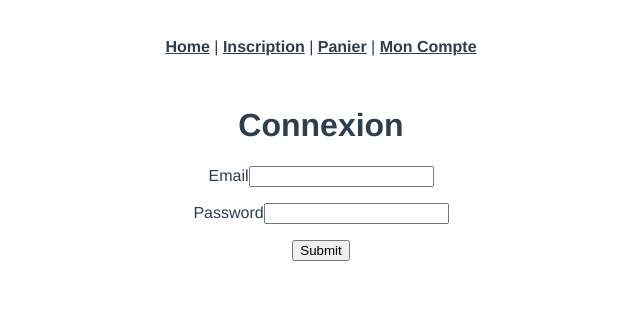
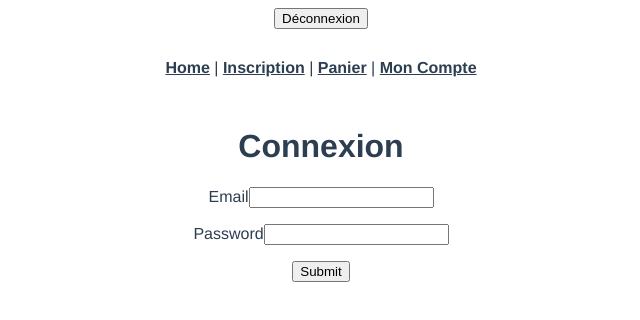
Before and after one commit to GregoryValsaint/shoppy-vue, a Vue app: page /login in a window 1280 px wide. Shown: the top 320 px of the page, without its empty margins (319-959 px from the left). Built offline with nearby package versions, Linux system fonts and the light colour scheme.

Commit message:
logout ok

```diff
--- a/src/App.vue
+++ b/src/App.vue
@@ -1,5 +1,8 @@
-<template>
+<template xmlns="http://www.w3.org/1999/html">
   <div id="app">
+    <div>
+      <button type="submit" @click="logoutUser">Déconnexion</button>
+    </div>
     <div id="nav">
       <router-link to="/">Home</router-link> |
       <router-link to="/register">Inscription</router-link> |
@@ -14,6 +17,14 @@
 
 export default {
   name: "App",
+  methods: {
+    async logoutUser(){
+      await this.$store.commit('logout')
+      await this.$router.push({
+        name: 'Home'
+      })
+    },
+  },
 }
 </script>
 
--- a/src/store/index.js
+++ b/src/store/index.js
@@ -40,6 +40,11 @@ export default new Vuex.Store({
         logTokenError: (state) => {
             state.status = 'error'
         },
+        logout: (state) => {
+           state.token = ""
+            localStorage.removeItem('user-token')
+            Axios.defaults.headers.Authorization = ""
+        },
 
         setProducts(state, productsToDisplay){
             state.listProducts = productsToDisplay
```
